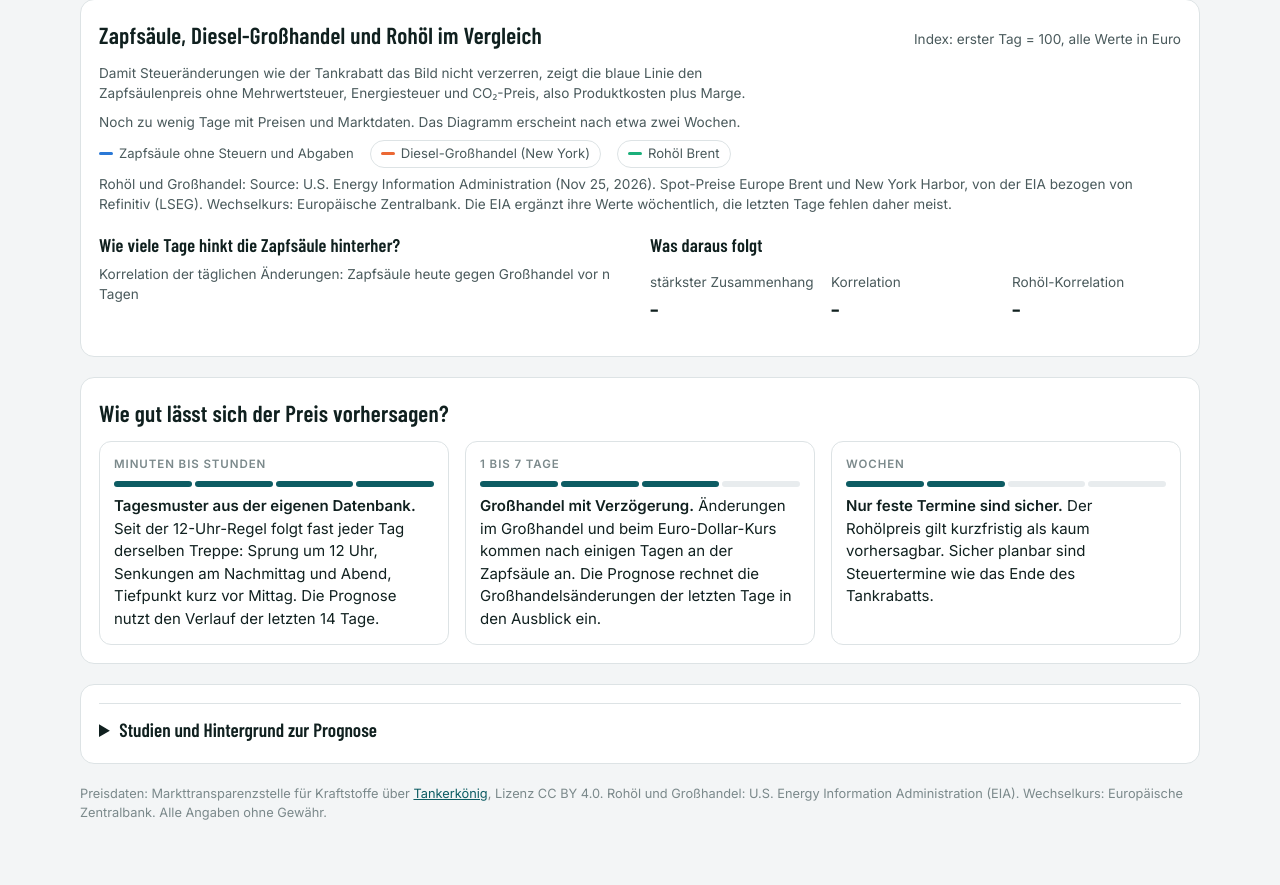
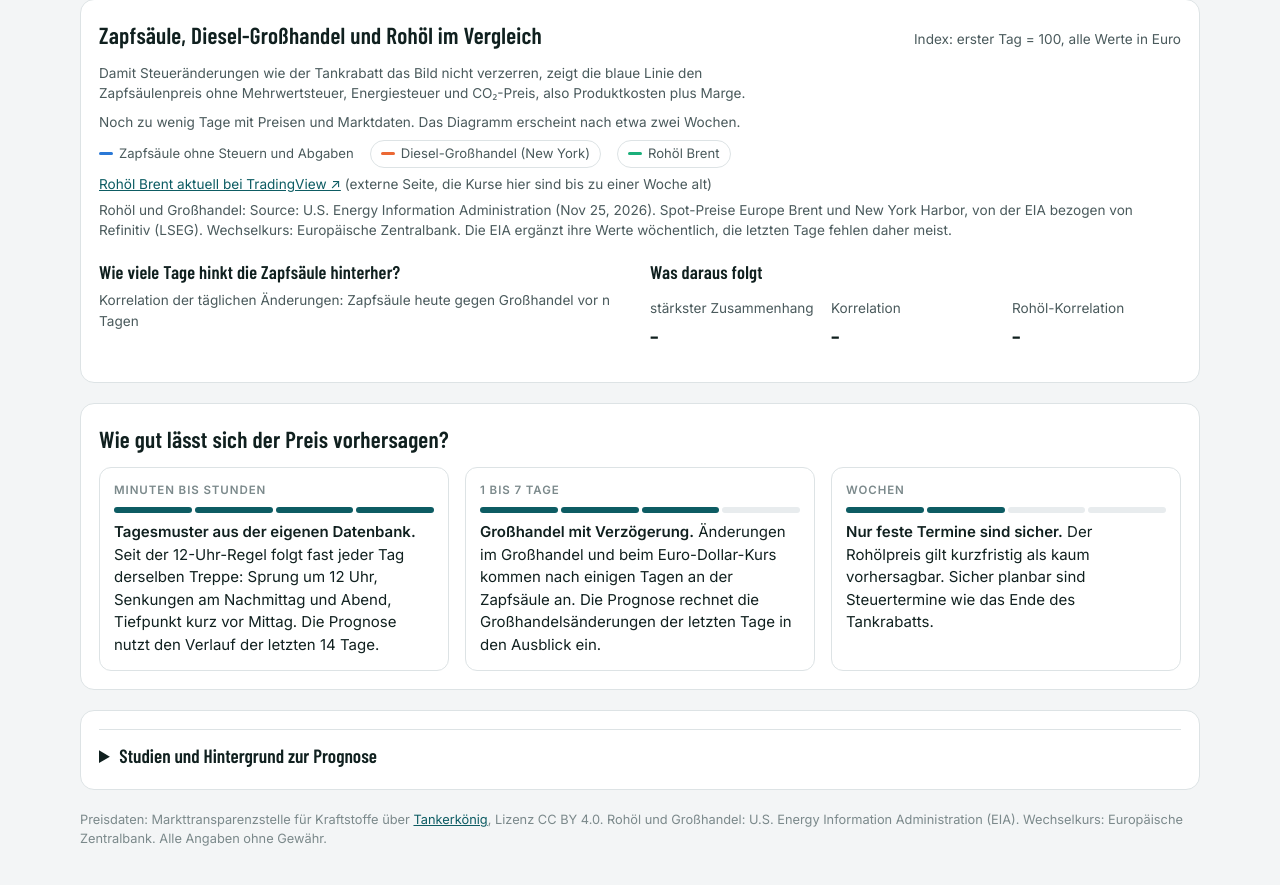
Before and after one commit to Mario-vibe/spritpreis-kompass, a plain HTML site: page docs/index.html in a window 1280 px wide. Shown: the part 3583-4468 px from the top of the page. Drawn offline with nearby package versions, Linux system fonts and the light colour scheme.

Commit message:
Link zum aktuellen Brent-Kurs bei TradingView am Marktdiagramm
Co-Authored-By: Claude Opus 5.5 <noreply@anthropic.com>
Claude-Session: https://claude.ai/code/session_011ra7aLwrPs8qD4xS1z8fP9

```diff
--- a/docs/index.html
+++ b/docs/index.html
@@ -287,6 +287,7 @@ footer{font-size:.8rem;color:var(--ink-3)}
     <p class="small muted" id="mk-sub" style="margin-bottom:8px;max-width:80ch"></p>
     <div class="chart" id="ch-mk"></div>
     <div class="legend" id="mk-legend"></div>
+    <p class="small" style="margin-top:6px"><a href="https://de.tradingview.com/symbols/TVC-UKOIL/" target="_blank" rel="noopener noreferrer">Rohöl Brent aktuell bei TradingView ↗</a> <span class="muted">(externe Seite, die Kurse hier sind bis zu einer Woche alt)</span></p>
     <p class="small muted" id="mk-source" style="margin-top:6px"></p>
     <div class="grid2" style="margin-top:18px">
       <div>
```
